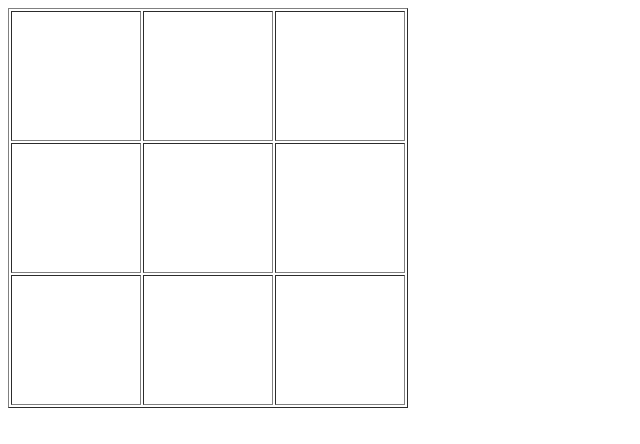
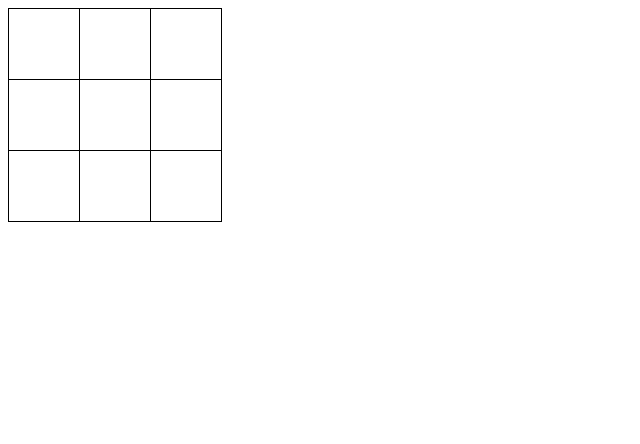
Before and after one commit to bikesh28/tictaktoe, a plain HTML site: page index.html in a window 1280 px wide. Shown: the whole page, without its empty margins (0-640 px from the left). Drawn offline with Linux system fonts and the light colour scheme.

Commit message:
box created

```diff
--- a/index.html
+++ b/index.html
@@ -5,11 +5,19 @@
     <meta name="viewport" content="width=device-width, initial-scale=1.0">
     <title>Document</title>
     <style>
-        table{
-            height: 50vh;
-            width: 50vh;
-            align-items: center;
-
+        td{
+            height: 50px;
+            width:50px;
+        }
+        table, th, td {
+            border: 1px solid black;
+            border-collapse: collapse;
+            padding: 10px;
+            text-align: center;
+        }
+        td:hover {
+            cursor: pointer;
+            background-color: #f0f0f0;
         }
     </style>
 </head>
@@ -17,29 +25,46 @@
 
     <table border="solid 1px" id="tab" >
         <tr>
-           <td id="11"></div></div></td>
-            <td id="12"></td>
-            <td id="13"></td>
+            <td></td>
+            <td></td>
+            <td></td>
         </tr>
         <tr>
-            <td id="21"></td>
-            <td id="22"></td>
-            <td id="23"></td>
+            <td></td>
+            <td></td>
+            <td></td>
         </tr>
         <tr>
-            <td id="31"></td>
-            <td id="32"></td>
-            <td id="33"></td>
+            <td></td>
+            <td></td>
+            <td></td>
         </tr>
     </table>
 
     <script>
-        var cells=document.getElementsByTagName('td');
-        var c11=cells[0].innerHTML;
-        console.log(c11);
-        function one(){
-            c11="X";
+        let cells=document.getElementsByTagName('td');
+        let count=1;
+        for(var i=0;i<cells.length;i++){
+            cells[i].addEventListener("click", function() {
+                if(this.textContent=" "){
+                    if ((count%2==0)){
+                        this.textContent="X";
+                        count++;
+                        console.log(count);
+                    }else{
+                        this.textContent="0";
+                        count++;
+                        console.log(count);
+                    }
+                }
+            });
         }
+        if(count>5){
+            function win(){
+
+            }
+        }
+
 
     </script>
 
```
